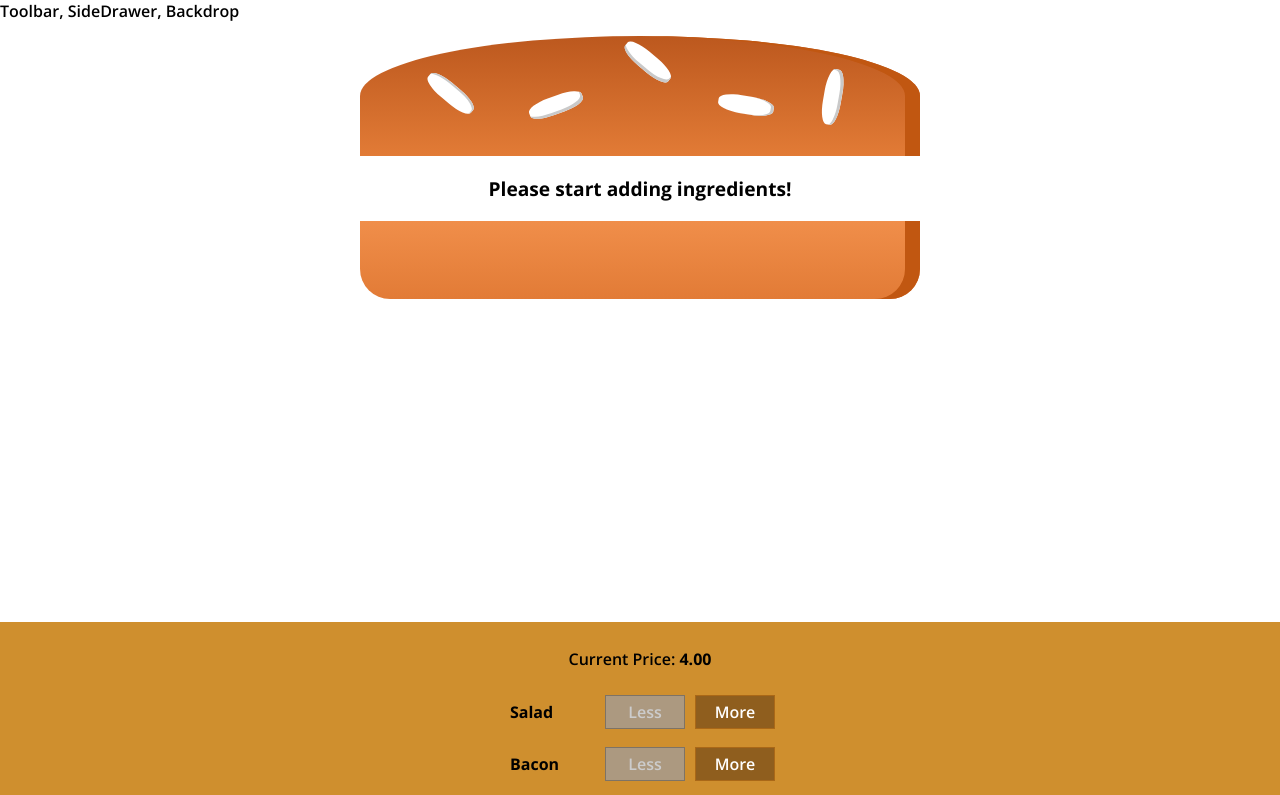
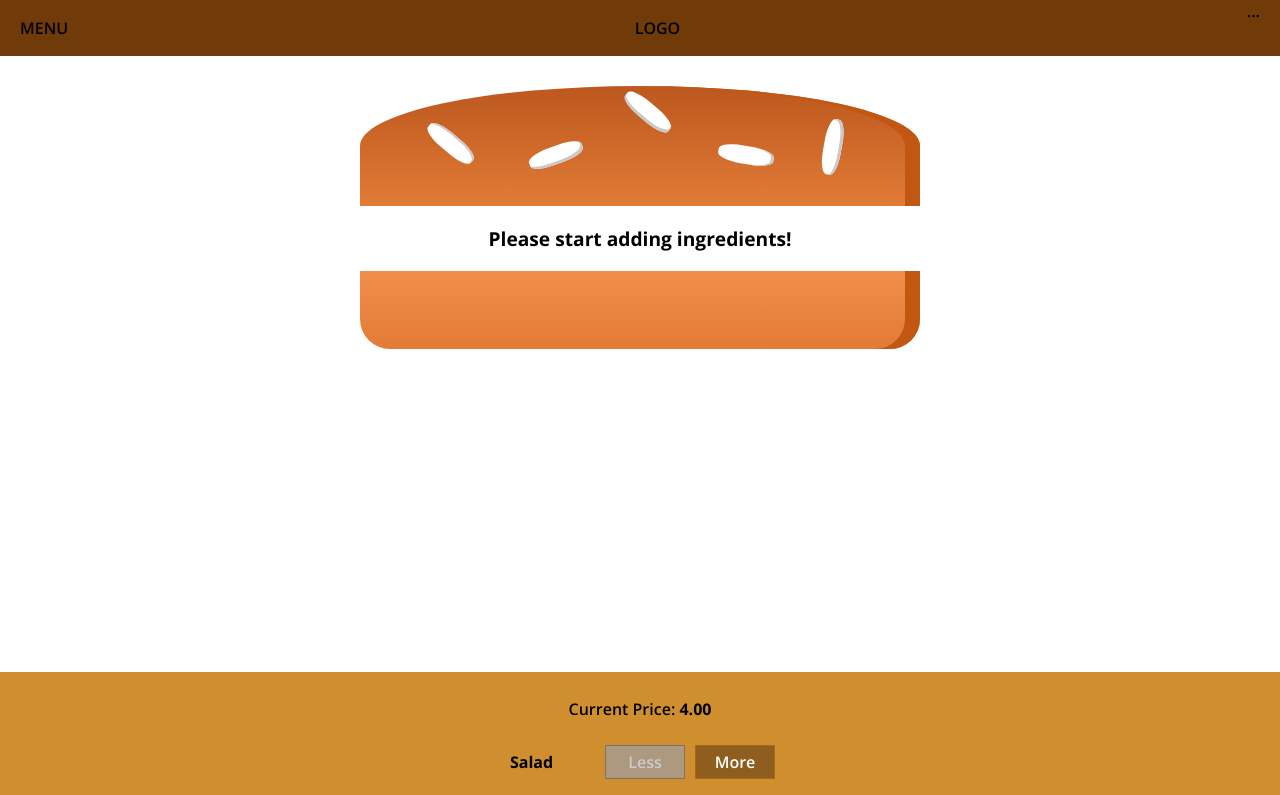
Before and after one commit to RohitChiki/burger-builder, a React app: page / in a window 1280 px wide. Shown: the top 795 px of the page. Built offline with nearby package versions, Linux system fonts and the light colour scheme.

Commit message:
toolbar added

```diff
--- a/src/components/Burger/OrderSummary/OrderSummary.js
+++ b/src/components/Burger/OrderSummary/OrderSummary.js
@@ -17,7 +17,7 @@ const orderSummary = (props) => {
                     {ingredientSummary}
                 </ul>
                 <p>Continue to Checkout?</p>
-                <p><strong>Total Price: {props.totalPrice}</strong></p>
+                <p><strong>Total Price: {props.totalPrice.toFixed(2)}</strong></p>
                 <Button clicked={props.purchaseCancelled} btnType="Danger">CANCEL</Button>
                 <Button clicked={props.purchaseContinued} btnType="Success">CONTINUE</Button>
         </Auxiliary>
--- a/src/components/Layout/Layout.css
+++ b/src/components/Layout/Layout.css
@@ -1,3 +1,3 @@
 .Content {
-    margin-top: 16px;
+    margin-top: 72px;
 }
--- a/src/components/Layout/Layout.js
+++ b/src/components/Layout/Layout.js
@@ -1,12 +1,13 @@
 import React from 'react';
 
 import Auxiliary from '../../hoc/Auxiliary';
-import classes from './Layout.css';
+import './Layout.css';
+import Toolbar from '../Navigation/Toolbar/Toolbar';
 
 const layout = ( props ) => (
     <Auxiliary>
-        <div>Toolbar, SideDrawer, Backdrop</div>
-        <main className={classes.Content}>
+        <Toolbar/>
+        <main className="Content">
             {props.children}
         </main>
     </Auxiliary>
--- /dev/null
+++ b/src/components/Navigation/Toolbar/Toolbar.css
@@ -0,0 +1,18 @@
+.Toolbar {
+    height: 56px;
+    width: 100%;
+    position: fixed;
+    top:0;
+    left:0;
+    background-color: #703B09;
+    display: flex;
+    justify-content: space-between;
+    align-items: center;
+    padding: 0 20px;
+    box-sizing: border-box;
+    z-index: 90;
+}
+
+.Toolbar nav {
+    height: 100%;
+}
--- /dev/null
+++ b/src/components/Navigation/Toolbar/Toolbar.js
@@ -0,0 +1,14 @@
+import React from 'react';
+import './Toolbar.css';
+
+const toolbar = (props)  => (
+    <header className="Toolbar">
+        <div>MENU</div>
+        <div>LOGO</div>
+        <nav>
+            ...
+        </nav>
+    </header>
+);
+
+export default toolbar;
```
Also changed, not shown: 1 other file (tests, documents, lock files or other folders).
